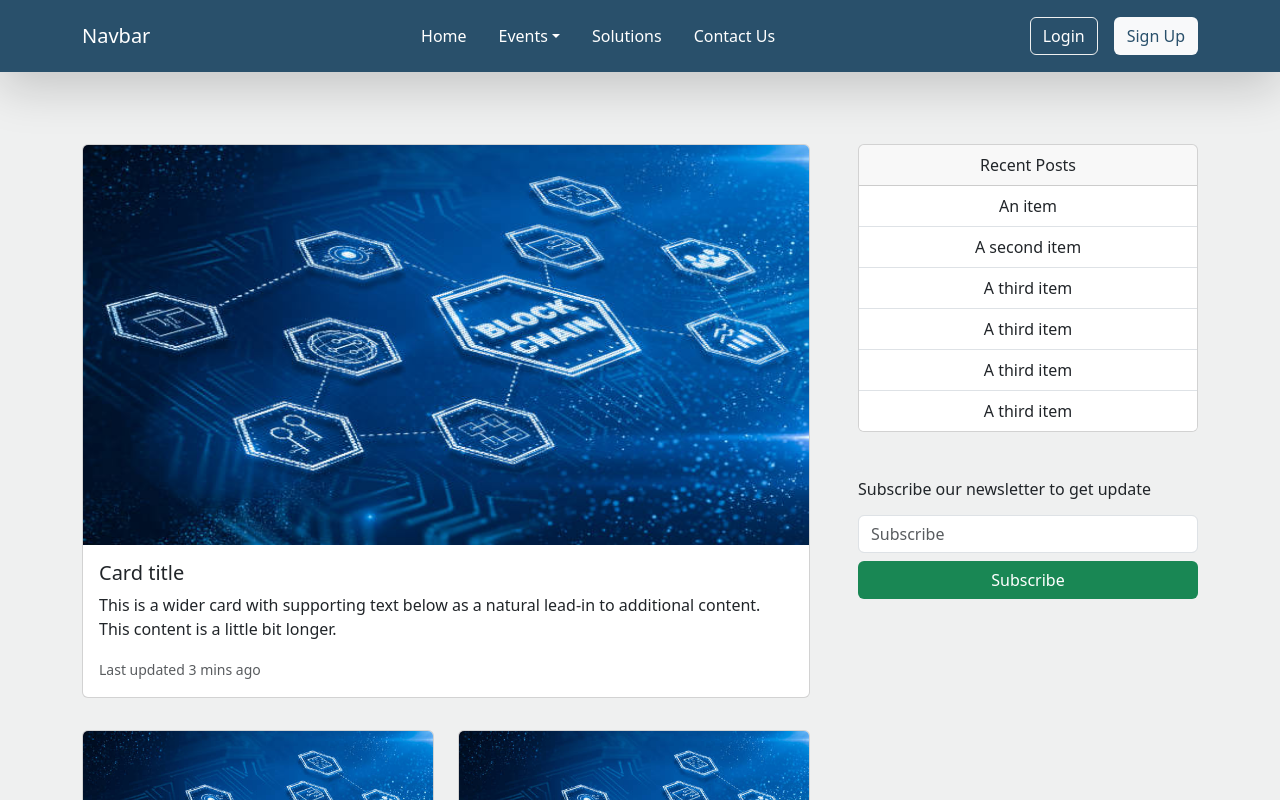
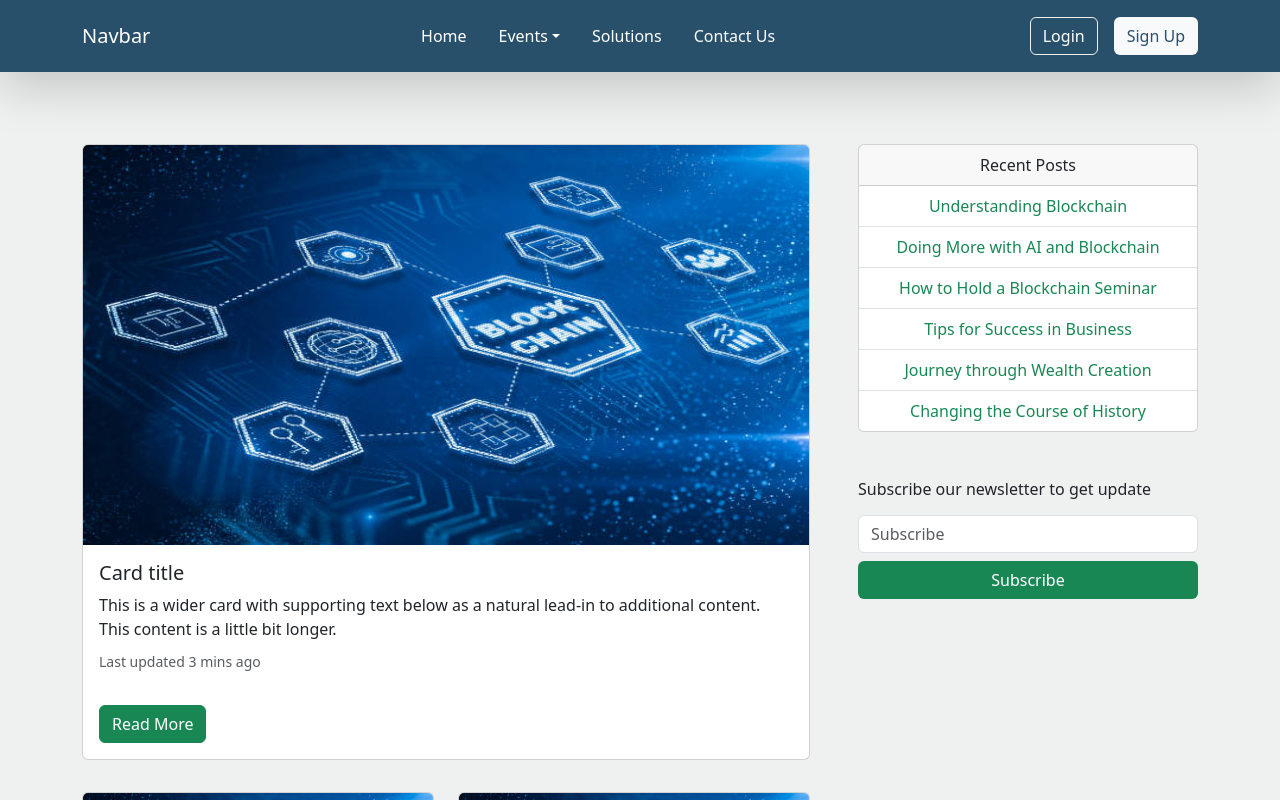
Before and after one commit to credulen/credulen_blog, a Next.js app: page / in a window 1280 px wide. Shown: the top 800 px of the page. Built offline with nearby package versions, Linux system fonts and the light colour scheme.

Commit message:
updated the homepage

```diff
--- a/components/Cards.js
+++ b/components/Cards.js
@@ -13,13 +13,17 @@ export const HighlightCard = () => {
 			/>
 			<div className="card-body">
 				<h5 className="card-title">Card title</h5>
-				<p className="card-text">
+				<p className="card-text mb-2">
 					This is a wider card with supporting text below as a natural lead-in
 					to additional content. This content is a little bit longer.
 				</p>
 				<p className="card-text">
 					<small className="text-body-secondary">Last updated 3 mins ago</small>
 				</p>
+
+				<Link href="/article" className="btn btn-success mt-3">
+					Read More
+				</Link>
 			</div>
 		</div>
 	);
@@ -41,9 +45,9 @@ export const ArticleCard = () => {
 					Some quick example text to build on the card title and make up the
 					bulk of the cards content.
 				</p>
-				<a href="#" className="btn btn-success">
+				<Link href="/article" className="btn btn-success">
 					Read More
-				</a>
+				</Link>
 			</div>
 		</div>
 	);
@@ -54,12 +58,32 @@ export const RecentPostCard = () => {
 		<div className="card mb-5">
 			<div className="card-header text-center">Recent Posts</div>
 			<ul className="list-group list-group-flush">
-				<li className="list-group-item text-center">An item</li>
-				<li className="list-group-item text-center">A second item</li>
-				<li className="list-group-item text-center">A third item</li>
-				<li className="list-group-item text-center">A third item</li>
-				<li className="list-group-item text-center">A third item</li>
-				<li className="list-group-item text-center">A third item</li>
+				<li className="list-group-item text-center">
+					<Link href="/article" className="text-success">
+						Understanding Blockchain
+					</Link>
+				</li>
+				<li className="list-group-item text-center">
+					<Link href="/article" className="text-success">
+						Doing More with AI and Blockchain
+					</Link>
+				</li>
+				<li className="list-group-item text-center">
+					<Link href="/article" className="text-success">
+						How to Hold a Blockchain Seminar
+					</Link>
+				</li>
+				<li className="list-group-item text-center">
+					<Link href="/article" className="text-success">
+						Tips for Success in Business
+					</Link>
+				</li>
+				<li className="list-group-item text-center text-success">
+					Journey through Wealth Creation
+				</li>
+				<li className="list-group-item text-center text-success">
+					Changing the Course of History
+				</li>
 			</ul>
 		</div>
 	);
@@ -82,7 +106,7 @@ export const UpcomingWebinarCard = () => {
 			</div>
 			<ul className="list-group list-group-flush webevent p-2">
 				<li className="list-group-item speakerwebevent">
-					<a
+					<Link
 						className="text-success"
 						data-bs-toggle="collapse"
 						href="#collapseExample"
@@ -90,7 +114,7 @@ export const UpcomingWebinarCard = () => {
 						aria-expanded="false"
 						aria-controls="collapseExample">
 						Click Here to See Our Speakers
-					</a>
+					</Link>
 
 					<div className="collapse mt-3" id="collapseExample">
 						<UpcomingWebinarSpeakers />
--- a/components/Pages.js
+++ b/components/Pages.js
@@ -116,3 +116,7 @@ export const WebinarInfoPage = () => {
 		</div>
 	);
 };
+
+export const ReadArticlePage = () => {
+	return <div>ReadArticlePage</div>;
+};
```
Also changed, not shown: app/article/page.js (added, +12 -0 lines).
